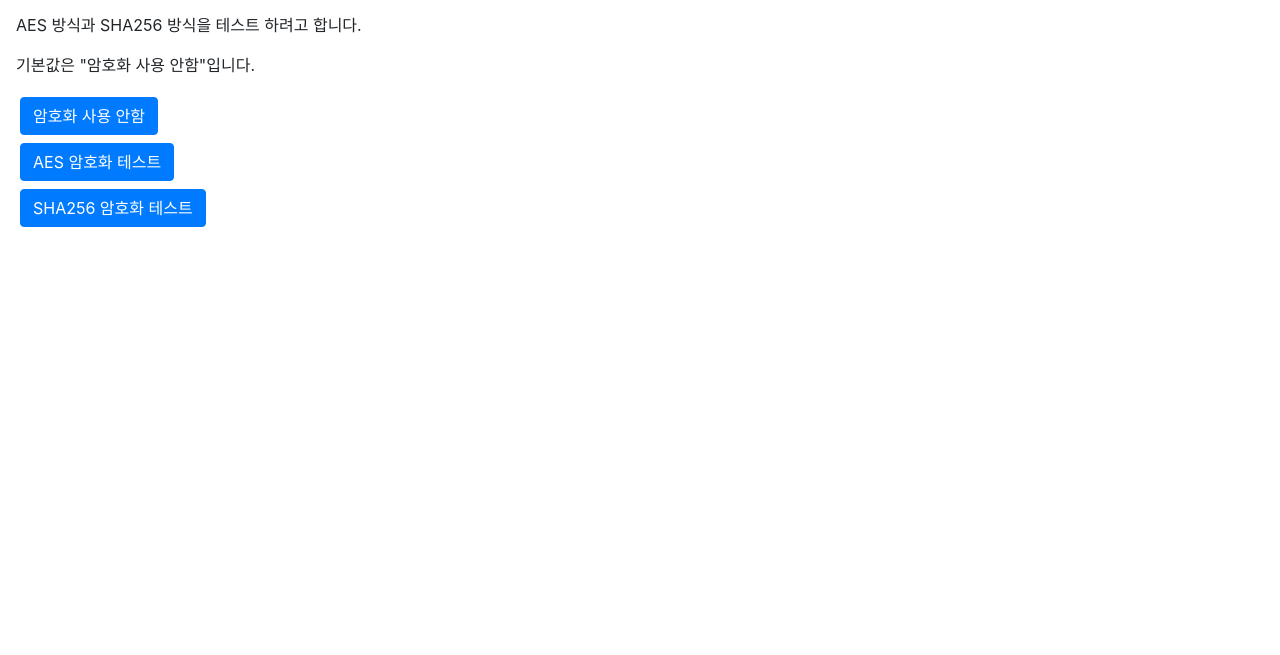
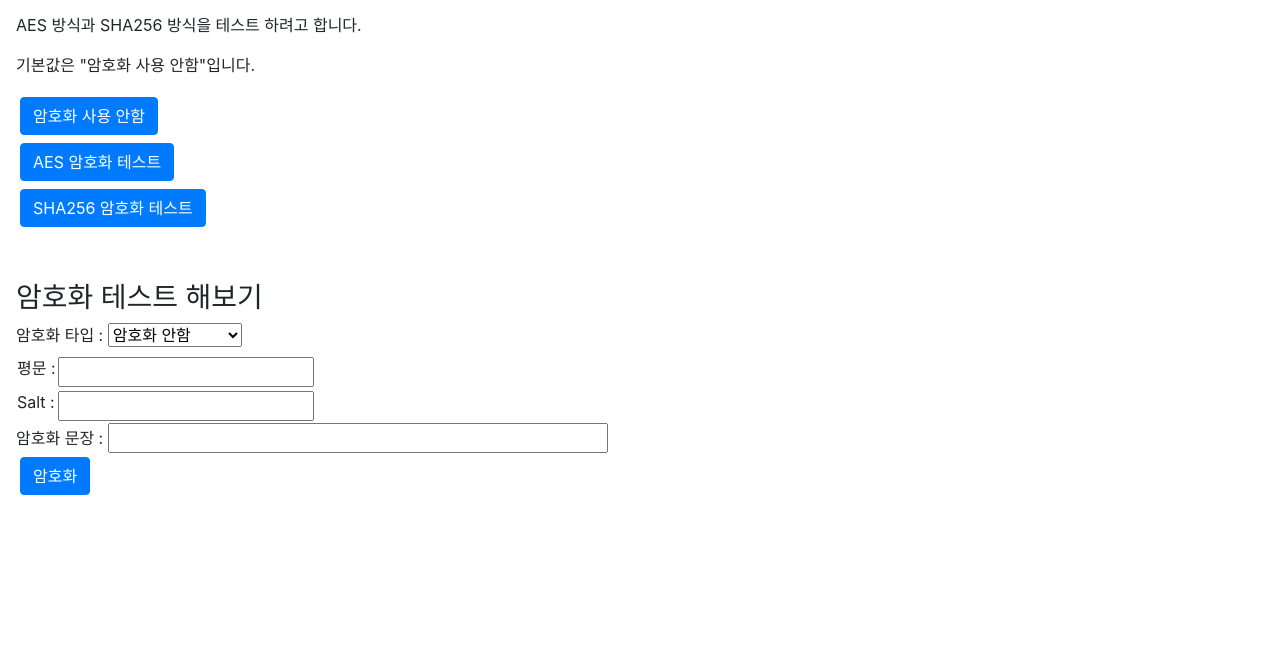
Before and after one commit to develobing/crypto_test, a website: page public/index.html in a window 1280 px wide. Shown: the part 145-800 px from the top of the page. Drawn offline with nearby package versions, Linux system fonts and the light colour scheme.

Commit message:
첫화면에 암호화 테스트 기능 추가

```diff
--- a/public/index.html
+++ b/public/index.html
@@ -6,7 +6,11 @@
   <meta http-equiv="X-UA-Compatible" content="ie=edge">
   <link rel="stylesheet" href="https://stackpath.bootstrapcdn.com/bootstrap/4.3.1/css/bootstrap.min.css">
   <script src="https://unpkg.com/jquery"></script>
-  <title>암호화 테스트 (AES / SHA256))</title>
+  <script src="https://cdnjs.cloudflare.com/ajax/libs/crypto-js/3.1.9-1/core.js"></script>
+  <script src="https://cdnjs.cloudflare.com/ajax/libs/crypto-js/3.1.9-1/crypto-js.js"></script>
+  <script src="https://cdnjs.cloudflare.com/ajax/libs/crypto-js/3.1.9-1/aes.js"></script>
+  <script src="https://cdnjs.cloudflare.com/ajax/libs/crypto-js/3.1.9-1/hmac-sha256.js"></script>
+  <title>암호화 테스트 (AES / SHA256)</title>
 </head>
 
 <body>
@@ -31,7 +35,7 @@
   </div>
 
   <div id="body" class="m-3">
-    <h2>암호화 테스트 (Node.js)</h2>
+    <h2>암호화 테스트 (AES / SHA256)</h2>
     <p>안녕하세요? 암호화 테스트 입니다.</p>
     <p>AES 방식과 SHA256 방식을 테스트 하려고 합니다.</p>
     <p>기본값은 "암호화 사용 안함"입니다.</p>
@@ -40,6 +44,31 @@
       <button type="button" class="btn btn-primary m-1" onclick="setEncType('')">암호화 사용 안함</button><br>
       <button type="button" class="btn btn-primary m-1" onclick="setEncType('aes')">AES 암호화 테스트</button><br>
       <button type="button" class="btn btn-primary m-1" onclick="setEncType('sha256')">SHA256 암호화 테스트</button>
+    </div>
+
+    <div id="cryptoTestWrap" style="margin-top: 50px;">
+      <h3>암호화 테스트 해보기</h3>
+
+      <label for="cryptoType">암호화 타입 : </label>
+      <select id="cryptoType">
+        <option value="">암호화 안함</option>
+        <option value="aes">AES 암호화</option>
+        <option value="sha256">SHA256 암호화</option>
+      </select><br>
+
+      <table>
+        <tr>
+          <td><label for="plainText">평문 : </label></td>
+          <td><input id="plainText" type="text"></td>
+        </tr>
+        <tr>
+          <td><label for="salt">Salt : </label></td>
+          <td><input id="salt" type="text"></td>
+        </tr>
+      </table>
+
+      암호화 문장 : <input id="encText" type="text" style="width: 500px;" readonly><br>
+      <button type="button" class="btn btn-primary m-1" onclick="encryptText()">암호화</button><br>
     </div>
   </div>
 
@@ -57,6 +86,30 @@
         }
       })
     }
+
+    function encryptText() {
+      let cryptoType = document.querySelector('#cryptoType').value
+      let plainText = document.querySelector('#plainText').value
+      let salt = document.querySelector('#salt').value
+      let encText
+
+      // AES 방식 암호화
+      if(cryptoType == 'aes') {
+        encText = CryptoJS.AES.encrypt(plainText, salt).toString()
+
+      // SHA256 방식 암호화
+      } else if(cryptoType == 'sha256') {
+        hash = CryptoJS.HmacSHA256(plainText, salt)
+        encText = CryptoJS.enc.Base64.stringify(hash)
+
+      // 암호화 사용 안함
+      } else {
+        encText = plainText
+      }
+
+      let encTextWrap = document.querySelector('#encText')
+      encTextWrap.value = encText
+    }
   </script>
 </body>
 </html>
```
